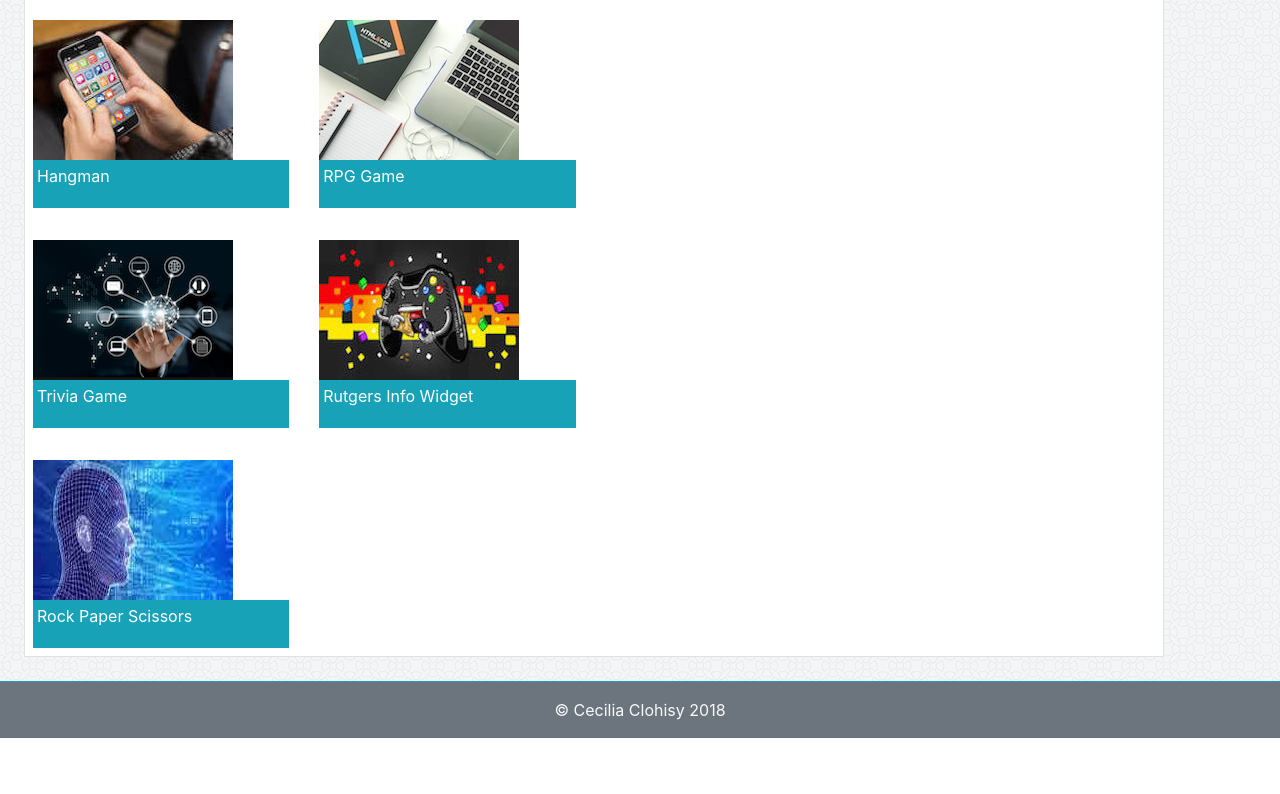
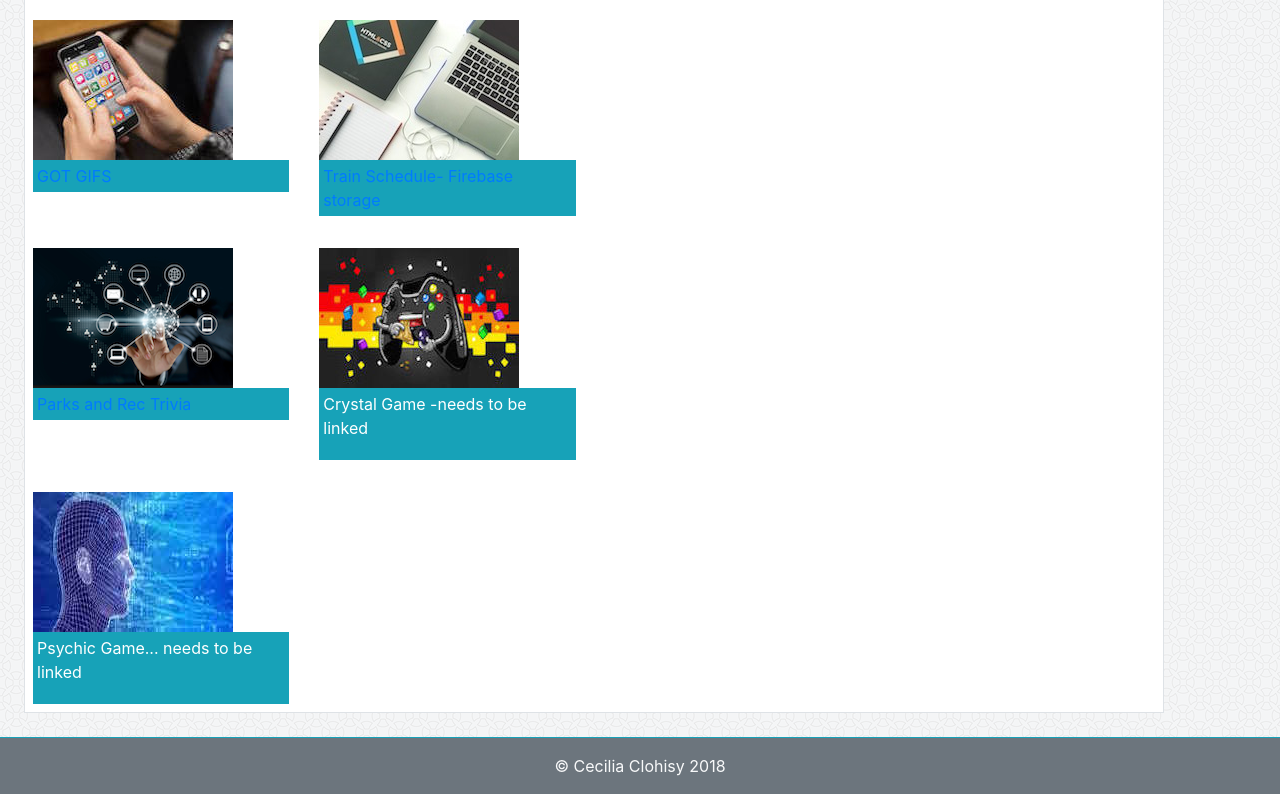
Before and after one commit to cclohisy/cclohisy.github.io, a plain HTML site: page portfolio.html in a window 1280 px wide. Shown: the part 151-945 px from the top of the page. Before the commit the page ends 889 px from the top, so only its background shows below. Drawn offline with nearby package versions, Linux system fonts and the light colour scheme; files whose address does not match are found by name.

Commit message:
added portfolio links to html

```diff
--- a/portfolio.html
+++ b/portfolio.html
@@ -1,5 +1,6 @@
 <!DOCTYPE html>
 <html lang="en">
+
 <head>
 
     <meta charset="UTF-8">
@@ -8,7 +9,8 @@
     <title>Cecilia Clohisy- Portfolio</title>
 
     <!-- Bootstrap link -->
-    <link rel="stylesheet" href="https://maxcdn.bootstrapcdn.com/bootstrap/4.0.0/css/bootstrap.min.css" integrity="sha384-Gn5384xqQ1aoWXA+058RXPxPg6fy4IWvTNh0E263XmFcJlSAwiGgFAW/dAiS6JXm" crossorigin="anonymous">
+    <link rel="stylesheet" href="https://maxcdn.bootstrapcdn.com/bootstrap/4.0.0/css/bootstrap.min.css" integrity="sha384-Gn5384xqQ1aoWXA+058RXPxPg6fy4IWvTNh0E263XmFcJlSAwiGgFAW/dAiS6JXm"
+        crossorigin="anonymous">
 
     <!-- supplementary CSS link -->
     <link rel="stylesheet" href="style.css">
@@ -22,13 +24,16 @@
     <nav class="navbar navbar-expand-lg navbar-light bg-white border-secondary border-bottom p-0">
         <div class="container">
             <a class="navbar-brand p-3 mb-0 bg-info text-white" href="index.html">Cecilia Clohisy</a>
-            <button class="navbar-toggler" type="button" data-toggle="collapse" data-target="#navbarText" aria-controls="navbarText" aria-expanded="false" aria-label="Toggle navigation">
+            <button class="navbar-toggler" type="button" data-toggle="collapse" data-target="#navbarText" aria-controls="navbarText"
+                aria-expanded="false" aria-label="Toggle navigation">
                 <span class="navbar-toggler-icon"></span>
             </button>
             <div class="collapse navbar-collapse justify-content-end" id="navbarText">
                 <ul class="navbar-nav">
                     <li class="nav-item border-secondary border-right ">
-                        <a class="nav-link" href="index.html">About <span class="sr-only">(current)</span></a>
+                        <a class="nav-link" href="index.html">About
+                            <span class="sr-only">(current)</span>
+                        </a>
                     </li>
                     <li class="nav-item border-secondary border-right">
                         <a class="nav-link" href="portfolio.html">Portfolio</a>
@@ -56,17 +61,17 @@
             <div class="col-md-3 pt-4 pb-2">
                 <img src="images/app.jpg" class="img-fluid" alt="Responsive image">
                 <div class="caption bg-info p-1 align-middle text-white">
-                        <p>
-                            Hangman
-                        </p>
+                    <a href="/gotGifGenerator">
+                        GOT GIFS
+                    </a>
                 </div>
             </div>
             <div class="col-md-3 pt-4 pb-2">
                 <img src="images/computer.jpg" class="img-fluid" alt="Responsive image">
                 <div class="caption bg-info p-1 align-middle text-white">
-                            <p>
-                                RPG Game
-                            </p>
+                    <a href="/trainScheduler">
+                        Train Schedule- Firebase storage
+                    </a>
                 </div>
             </div>
 
@@ -75,16 +80,15 @@
             <div class="col-md-3 pt-4 pb-2">
                 <img src="images/digital.jpg" class="img-fluid" alt="Responsive image">
                 <div class="caption bg-info p-1 align-middle text-white">
-                            <p>
-                                Trivia Game
-                            </p>
+                    <a href="/TriviaGame">
+                        Parks and Rec Trivia </a>
                 </div>
             </div>
             <div class="col-md-3 pt-4 pb-2">
                 <img src="images/game.jpg" class="img-fluid" alt="Responsive image">
                 <div class="caption bg-info p-1 align-middle text-white">
                     <p>
-                                Rutgers Info Widget
+                        Crystal Game -needs to be linked
                     </p>
                 </div>
             </div>
@@ -94,7 +98,7 @@
                 <img src="images/it.jpg" class="img-fluid" alt="Responsive image">
                 <div class="caption bg-info p-1 align-middle text-white">
                     <p>
-                                Rock Paper Scissors
+                        Psychic Game... needs to be linked
                     </p>
                 </div>
             </div>
@@ -113,9 +117,13 @@
 
 
 
-<script src="https://code.jquery.com/jquery-3.2.1.slim.min.js" integrity="sha384-KJ3o2DKtIkvYIK3UENzmM7KCkRr/rE9/Qpg6aAZGJwFDMVNA/GpGFF93hXpG5KkN" crossorigin="anonymous"></script>
-<script src="https://cdnjs.cloudflare.com/ajax/libs/popper.js/1.12.9/umd/popper.min.js" integrity="sha384-ApNbgh9B+Y1QKtv3Rn7W3mgPxhU9K/ScQsAP7hUibX39j7fakFPskvXusvfa0b4Q" crossorigin="anonymous"></script>
-<script src="https://maxcdn.bootstrapcdn.com/bootstrap/4.0.0/js/bootstrap.min.js" integrity="sha384-JZR6Spejh4U02d8jOt6vLEHfe/JQGiRRSQQxSfFWpi1MquVdAyjUar5+76PVCmYl" crossorigin="anonymous"></script>
+    <script src="https://code.jquery.com/jquery-3.2.1.slim.min.js" integrity="sha384-KJ3o2DKtIkvYIK3UENzmM7KCkRr/rE9/Qpg6aAZGJwFDMVNA/GpGFF93hXpG5KkN"
+        crossorigin="anonymous"></script>
+    <script src="https://cdnjs.cloudflare.com/ajax/libs/popper.js/1.12.9/umd/popper.min.js" integrity="sha384-ApNbgh9B+Y1QKtv3Rn7W3mgPxhU9K/ScQsAP7hUibX39j7fakFPskvXusvfa0b4Q"
+        crossorigin="anonymous"></script>
+    <script src="https://maxcdn.bootstrapcdn.com/bootstrap/4.0.0/js/bootstrap.min.js" integrity="sha384-JZR6Spejh4U02d8jOt6vLEHfe/JQGiRRSQQxSfFWpi1MquVdAyjUar5+76PVCmYl"
+        crossorigin="anonymous"></script>
 
 </body>
+
 </html>
```
Lines whose indentation alone changed are shown as unchanged.
